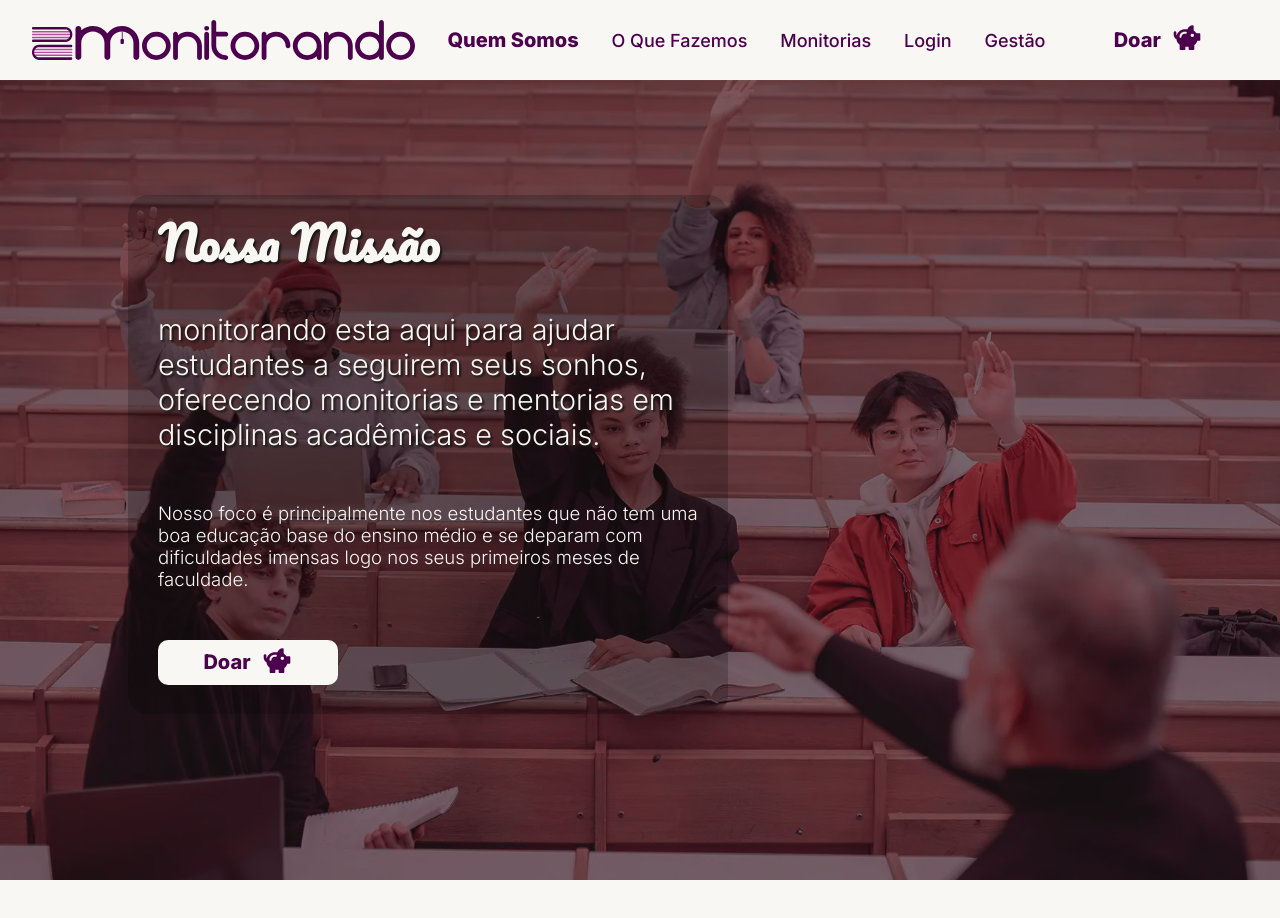
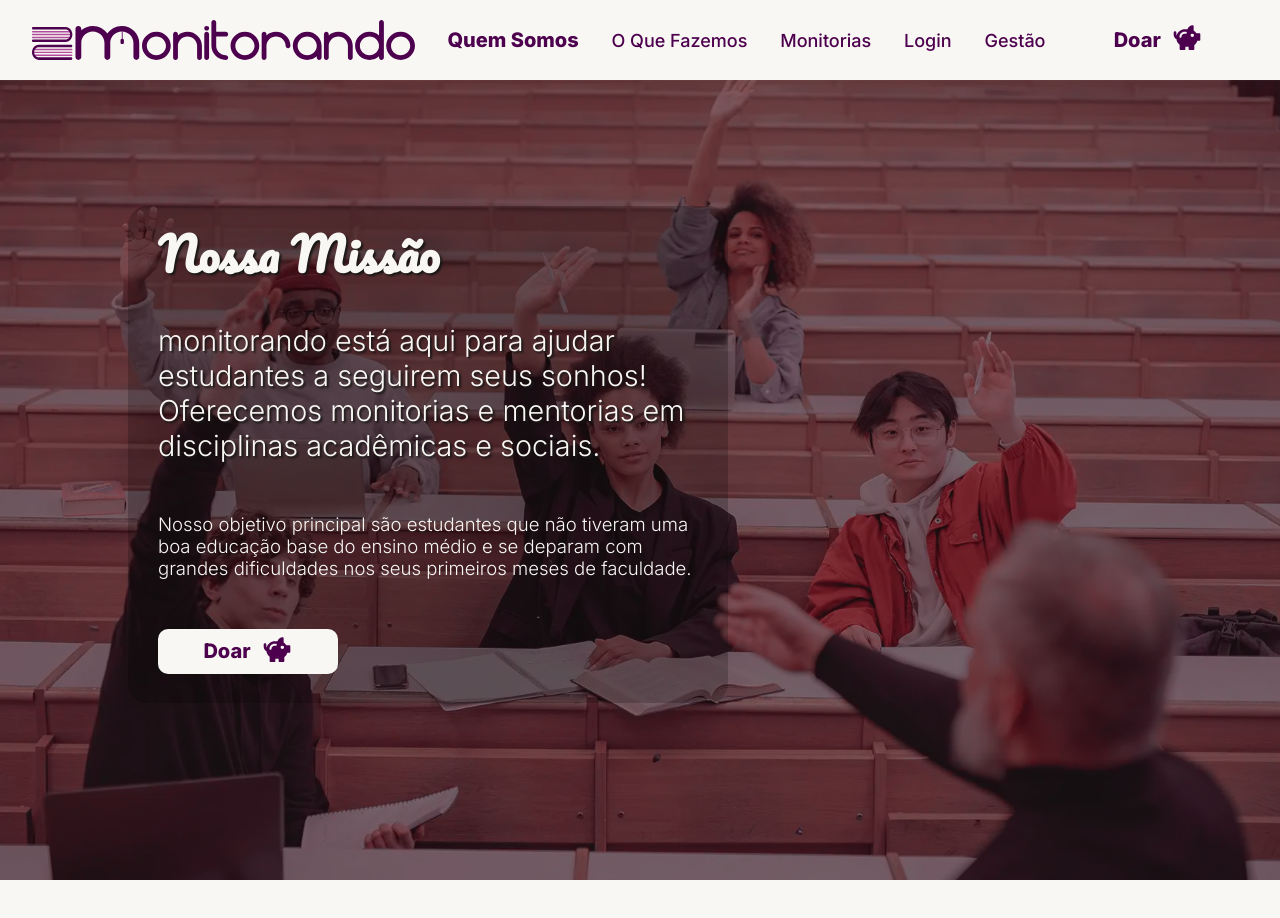
Before and after one commit to Squad024-2023/monitorando-frontend, a Next.js app: page /quem-somos in a window 1280 px wide. Shown: the top 918 px of the page. Built offline with nearby package versions, Linux system fonts and the light colour scheme.

Commit message:
revisao textual

```diff
--- a/app/quem-somos/page.tsx
+++ b/app/quem-somos/page.tsx
@@ -18,10 +18,10 @@ export default function QuemSomos() {
                 <div className={styles.tela1}>
                     <div className={styles.textoTela1}>
                         <h1>Nossa Missão</h1>
-                        <h2> monitorando esta aqui para ajudar estudantes a seguirem seus sonhos, oferecendo monitorias e mentorias em disciplinas acadêmicas e sociais.</h2>
+                        <h2> monitorando está aqui para ajudar estudantes a seguirem seus sonhos! Oferecemos monitorias e mentorias em disciplinas acadêmicas e sociais.</h2>
                         <p>
-                            Nosso foco é principalmente nos estudantes que não tem uma boa educação base do ensino médio e se deparam com dificuldades imensas
-                            logo nos seus primeiros meses de faculdade.
+                            Nosso objetivo principal são estudantes que não tiveram uma boa educação base do ensino médio e se deparam com grandes dificuldades
+                            nos seus primeiros meses de faculdade.
                         </p>
                         <Doar />
                     </div>
```
Also changed, not shown: app/page.tsx (+4 -4 lines).
